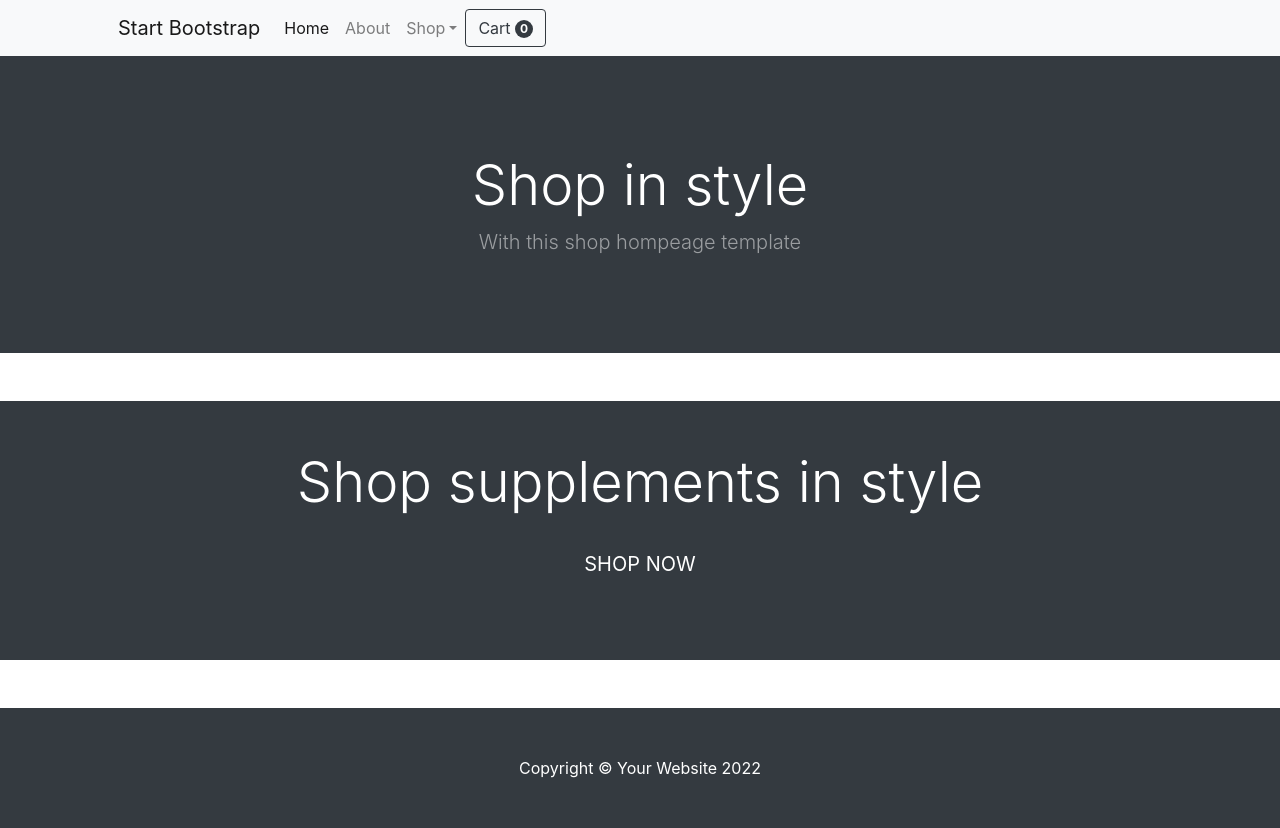
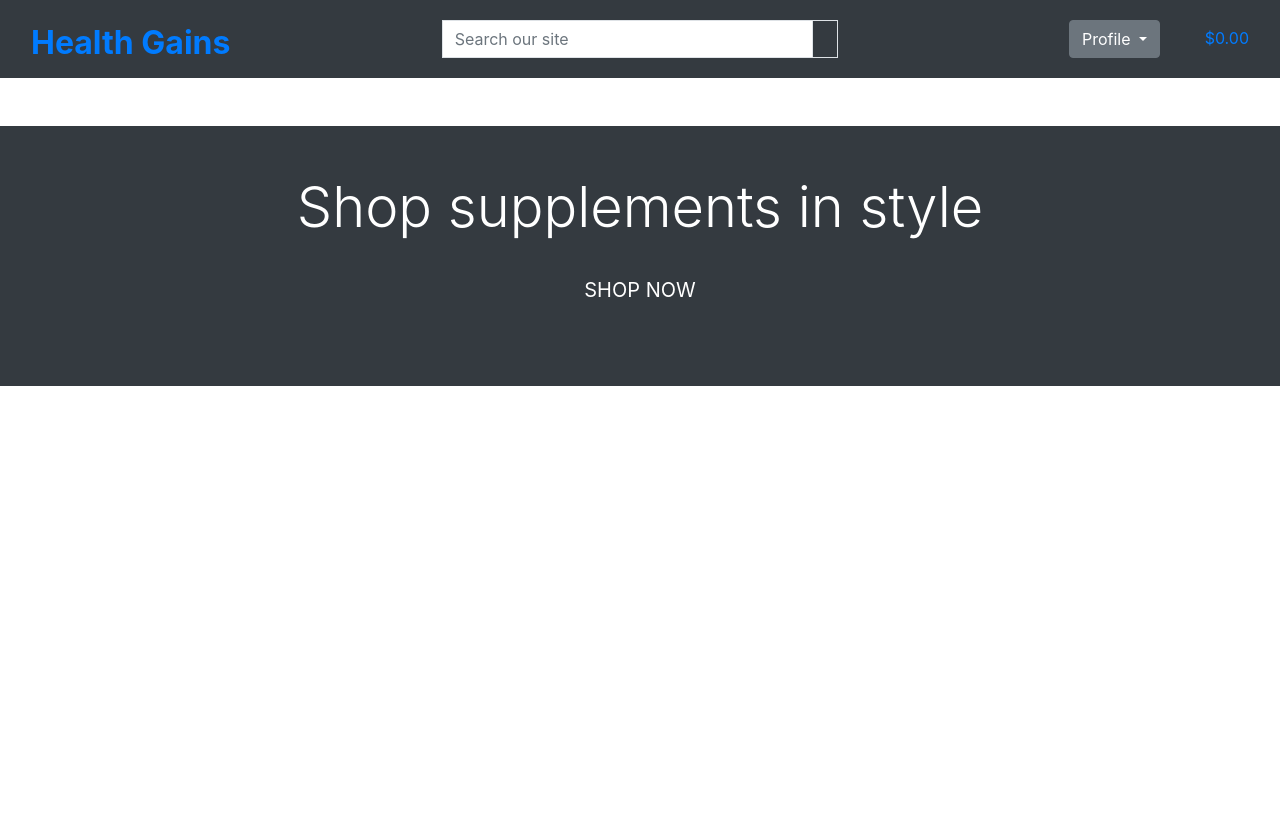
Before and after one commit to maxapn98/Health_Gains, a Django app: page / in a window 1280 px wide. After the commit the page ends 386 px from the top, so only its background shows below. Run offline with Django 3.2, Linux system fonts and the light colour scheme; some libraries are stand-ins or nearby versions.

Commit message:
add main page header

```diff
--- a/templates/base.html
+++ b/templates/base.html
@@ -41,55 +41,73 @@
 </head>
 
 <body>
-  <!-- Navigation-->
-  <nav class="navbar navbar-expand-lg navbar-light bg-light">
-    <div class="container px-4 px-lg-5">
-      <a class="navbar-brand" href="#!">Start Bootstrap</a>
-      <button class="navbar-toggler" type="button" data-bs-toggle="collapse" data-bs-target="#navbarSupportedContent"
-        aria-controls="navbarSupportedContent" aria-expanded="false" aria-label="Toggle navigation"><span
-          class="navbar-toggler-icon"></span></button>
-      <div class="collapse navbar-collapse" id="navbarSupportedContent">
-        <ul class="navbar-nav me-auto mb-2 mb-lg-0 ms-lg-4">
-          <li class="nav-item"><a class="nav-link active" aria-current="page" href="#!">Home</a></li>
-          <li class="nav-item"><a class="nav-link" href="#!">About</a></li>
-          <li class="nav-item dropdown">
-            <a class="nav-link dropdown-toggle" id="navbarDropdown" href="#" role="button" data-bs-toggle="dropdown"
-              aria-expanded="false">Shop</a>
-            <ul class="dropdown-menu" aria-labelledby="navbarDropdown">
-              <li><a class="dropdown-item" href="#!">All Products</a></li>
-              <li>
-                <hr class="dropdown-divider" />
-              </li>
-              <li><a class="dropdown-item" href="#!">Popular Items</a></li>
-              <li><a class="dropdown-item" href="#!">New Arrivals</a></li>
-            </ul>
-          </li>
-        </ul>
-        <form class="d-flex">
-          <button class="btn btn-outline-dark" type="submit">
-            <i class="bi-cart-fill me-1"></i>
-            Cart
-            <span class="badge bg-dark text-white ms-1 rounded-pill">0</span>
-          </button>
+<header>
+  <div class="container-fluid bg-dark">
+    <div class="row">
+      <div class="col-12 col-lg-4 my-auto py-1 py-lg-0">
+        <a href="{% url 'home' %}" class="nav-link main-logo-link">
+          <h2><strong>Health Gains</strong></a></h2>
+      </div>
+      <!--Search-->
+      <div class="col-12 col-lg-4 my-auto py-1 py-lg-0">
+        <form method="GET" action="">
+            <div class="input-group w-100">
+                <input class="form-control border border-black rounded-0" type="text" name="q" placeholder="Search our site">
+                <div class="input-group-append">
+                    <button class="form-control btn btn-black border border-black rounded-0" type="submit">
+                        <span class="icon">
+                            <i class="fas fa-search"></i>
+                        </span>
+                    </button>
+                </div>
+            </div>
         </form>
       </div>
+      <div class="col-12 col-lg-4 my-auto py-1 py-lg-0">
+        <ul class="list-inline list-unstyled text-center text-lg-right my-2">
+            <li class="list-inline-item dropdown">
+                <a class="text-black nav-link" href="#" id="user-options" data-toggle="dropdown" aria-haspopup="true" aria-expanded="false">
+                    <div class="text-center">
+                        <div><i class="fas fa-user fa-lg"></i></div>
+                        <button class="btn btn-secondary dropdown-toggle my-0" type="button" data-bs-toggle="dropdown">
+                          Profile
+                        </button>
+                    </div>
+                </a>
+                <div class="dropdown-menu border-0" aria-labelledby="user-options">
+                    {% if request.user.is_authenticated %}
+                        <a href="" class="dropdown-item">My Profile</a>
+                        <a href="{% url 'account_logout' %}" class="dropdown-item">Logout</a>
+                    {% else %}
+                        <a href="{% url 'account_signup' %}" class="dropdown-item">Register</a>
+                        <a href="{% url 'account_login' %}" class="dropdown-item">Login</a>
+                    {% endif %}
+                </div>
+            </li>
+            <li class="list-inline-item">
+                <a class="{% if grand_total %}text-info font-weight-bold{% else %}text-black{% endif %} nav-link" href="">
+                    <div class="text-center">
+                        <div><i class="fas fa-shopping-bag fa-lg"></i></div>
+                        <p class="my-0">
+                            {% if grand_total %}
+                                ${{ grand_total|floatformat:2 }}
+                            {% else %}
+                                $0.00
+                            {% endif %}
+                        </p>
+                    </div>
+                </a>
+            </li>
+        </ul>
     </div>
-  </nav>
-  <!-- Header-->
-  <header class="bg-dark py-5">
-    <div class="container px-4 px-lg-5 my-5">
-      <div class="text-center text-white">
-        <h1 class="display-4 fw-bolder">Shop in style</h1>
-        <p class="lead fw-normal text-white-50 mb-0">With this shop hompeage template</p>
-      </div>
-    </div>
-  </header>
+</header>
   {% if messages %}
   <div class="message-container"></div>
   {% endif %}
 
 
   {% block page_header %}
+
   {% endblock %}
 
   {% block content %}
@@ -98,11 +116,6 @@
   {% block postloadjs %}
   {% endblock %}
 
-  <footer class="py-5 bg-dark">
-    <div class="container">
-      <p class="m-0 text-center text-white">Copyright &copy; Your Website 2022</p>
-    </div>
-  </footer>
 </body>
 
 </html>
```
